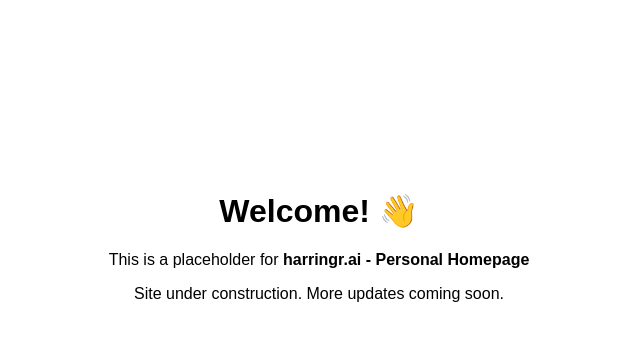
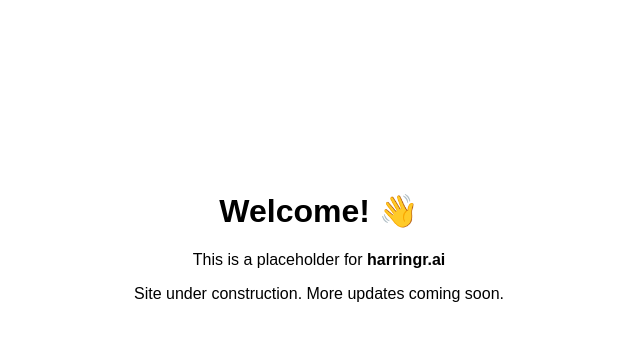
Before and after one commit to harringr/harringrai, a Jekyll site: the page built from index.md, in a window 1280 px wide. Shown: the top 341 px of the page, without its empty margins (321-961 px from the left). Built offline with Jekyll 4.4.1, drawn with Linux system fonts in a browser that asks for light colours.

Commit message:
Update _config.yml

```diff
--- a/_config.yml
+++ b/_config.yml
@@ -1,4 +1,4 @@
-title: "harringr.ai - Personal Homepage"
+title: "harringr.ai"
 description: "A personal holding page"
 baseurl: "" # root
 url: "https://harringr.ai"
```
